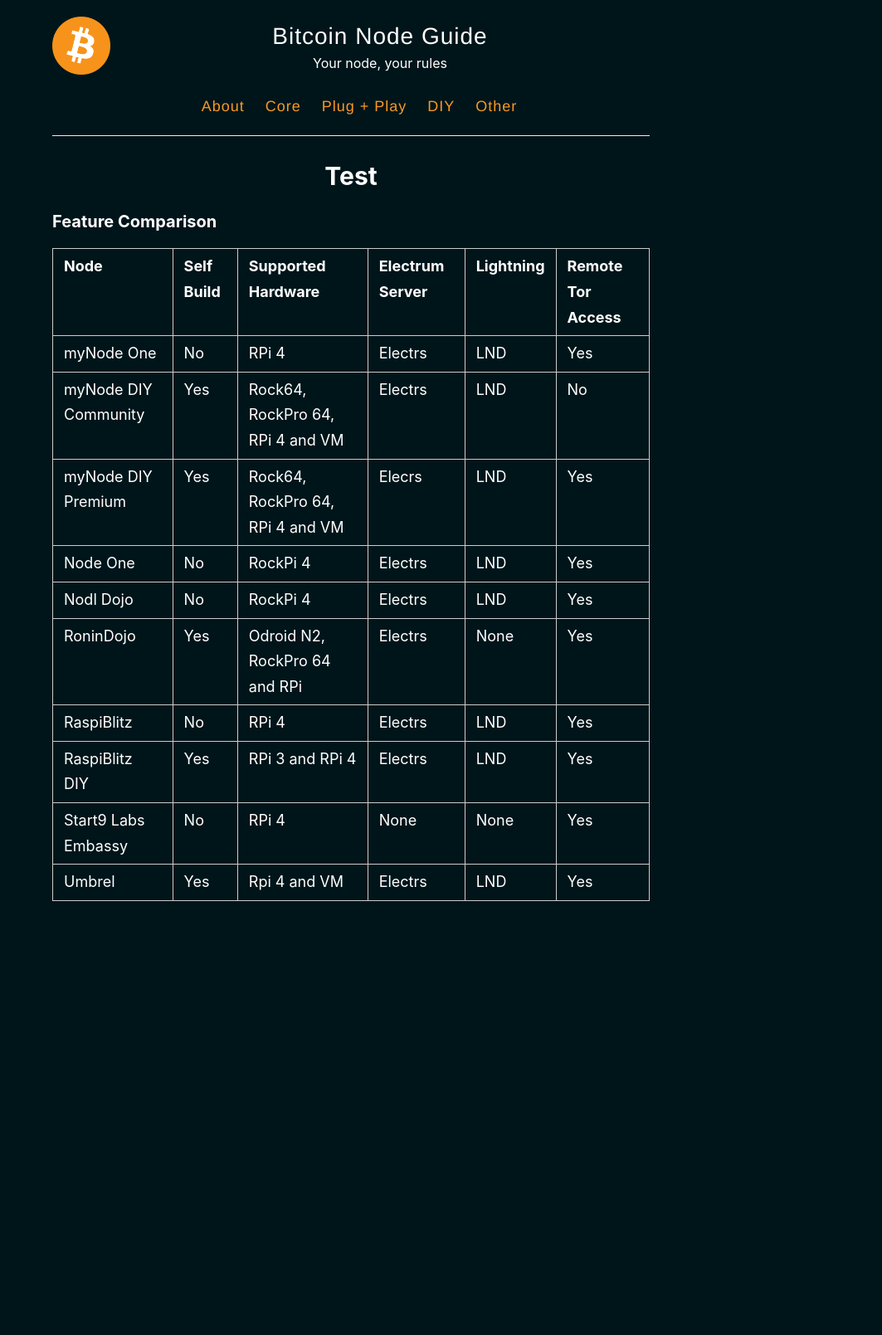
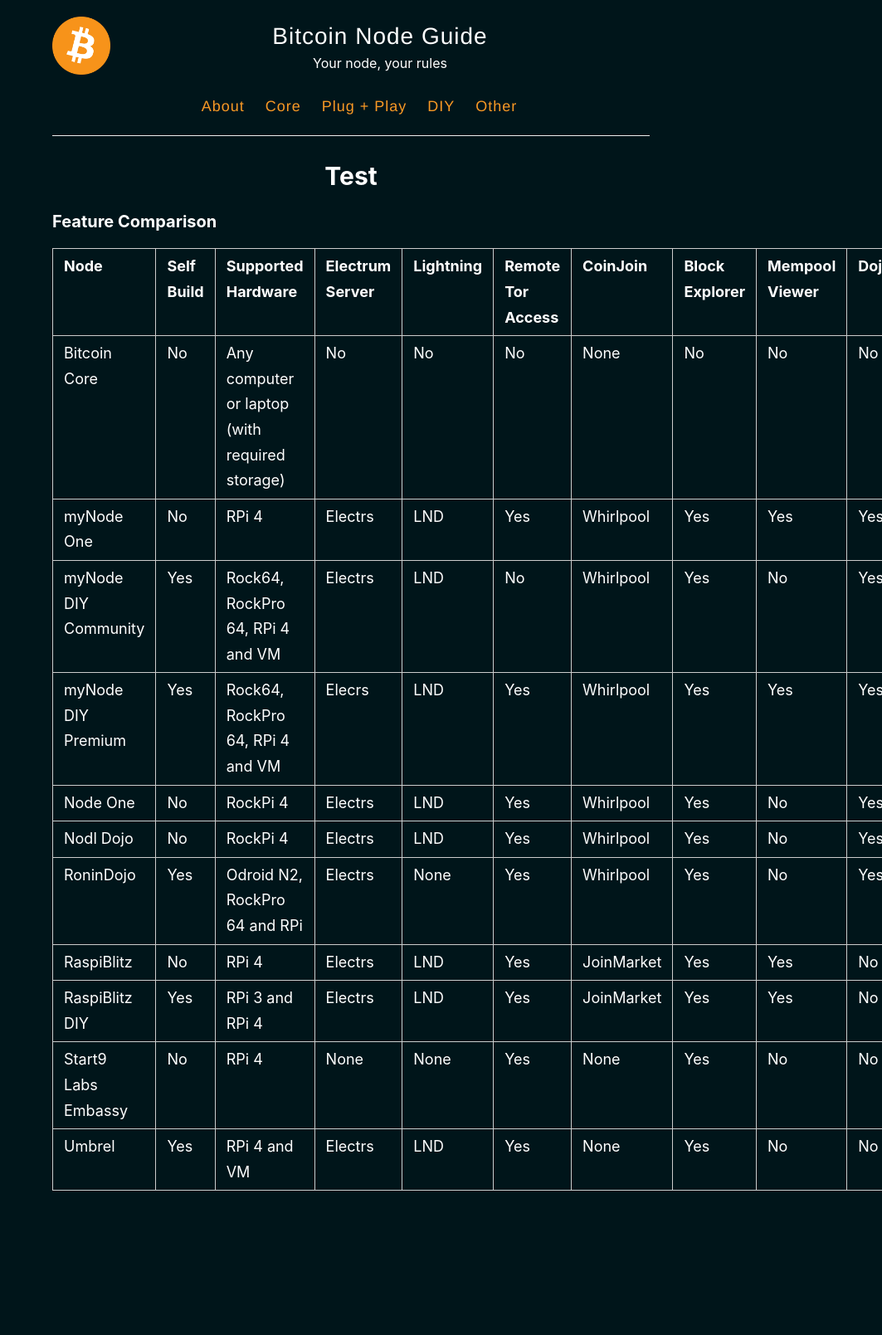
Before and after one commit to BitcoinQnA/node-guide, a Jekyll site: the page built from _pages/testpage.md, in a window 1280 px wide. Shown: the whole page at 83% size, without its empty margins (217-1280 px from the left). Built offline with Jekyll 4.4.1, drawn with Linux system fonts in a browser that asks for light colours; before the commit the page ends 1260 px from its top, so only the background shows below that.

Commit message:
Update testpage.md

```diff
--- a/_pages/testpage.md
+++ b/_pages/testpage.md
@@ -7,15 +7,16 @@
 
 ### Feature Comparison
 
-| Node                  | Self Build | Supported Hardware               | Electrum Server | Lightning | Remote Tor Access |
-|-----------------------|------------|----------------------------------|-----------------|-----------|-------------------|
-| myNode One            | No         | RPi 4                            | Electrs         | LND       | Yes               |
-| myNode DIY Community  | Yes        | Rock64, RockPro 64, RPi 4 and VM | Electrs         | LND       | No                |
-| myNode DIY Premium    | Yes        | Rock64, RockPro 64, RPi 4 and VM | Elecrs          | LND       | Yes               |
-| Node One              | No         | RockPi 4                         | Electrs         | LND       | Yes               |
-| Nodl Dojo             | No         | RockPi 4                         | Electrs         | LND       | Yes               |
-| RoninDojo             | Yes        | Odroid N2, RockPro 64 and RPi    | Electrs         | None      | Yes               |
-| RaspiBlitz            | No         | RPi 4                            | Electrs         | LND       | Yes               |
-| RaspiBlitz DIY        | Yes        | RPi 3 and RPi 4                  | Electrs         | LND       | Yes               |
-| Start9 Labs Embassy   | No         | RPi 4                            | None            | None      | Yes               |
-| Umbrel                | Yes        | Rpi 4 and VM                     | Electrs         | LND       | Yes               |
+| Node                  | Self Build | Supported Hardware                   | Electrum Server | Lightning | Remote Tor Access | CoinJoin   | Block Explorer | Mempool Viewer | Dojo | BTCPay Server |
+|-----------------------|------------|--------------------------------------|-----------------|-----------|-------------------|------------|----------------|------------------|------|--------------|
+| Bitcoin Core            | No         | Any computer or laptop (with required storage)   | No        | No       | No               | None  | No            | No | No | No |
+| myNode One            | No         | RPi 4                            | Electrs         | LND       | Yes               | Whirlpool  | Yes            | Yes | Yes | Yes |
+| myNode DIY Community  | Yes        | Rock64, RockPro 64, RPi 4 and VM | Electrs         | LND       | No                | Whirlpool  | Yes            | No | Yes | No |
+| myNode DIY Premium    | Yes        | Rock64, RockPro 64, RPi 4 and VM | Elecrs          | LND       | Yes               | Whirlpool  | Yes            | Yes | Yes | Yes |
+| Node One              | No         | RockPi 4                         | Electrs         | LND       | Yes               | Whirlpool  | Yes            | No | Yes | Yes |
+| Nodl Dojo             | No         | RockPi 4                         | Electrs         | LND       | Yes               | Whirlpool  | Yes            | No | Yes | Yes |
+| RoninDojo             | Yes        | Odroid N2, RockPro 64 and RPi    | Electrs         | None      | Yes               | Whirlpool  | Yes            | No | Yes | No |
+| RaspiBlitz            | No         | RPi 4                            | Electrs         | LND       | Yes               | JoinMarket | Yes            | Yes | No | Yes |
+| RaspiBlitz DIY        | Yes        | RPi 3 and RPi 4                  | Electrs         | LND       | Yes               | JoinMarket | Yes            | Yes | No | Yes |
+| Start9 Labs Embassy   | No         | RPi 4                            | None            | None      | Yes               | None       | Yes            | No | No | No |
+| Umbrel                | Yes        | RPi 4 and VM                     | Electrs         | LND       | Yes               | None       | Yes            | No | No | No |
```
